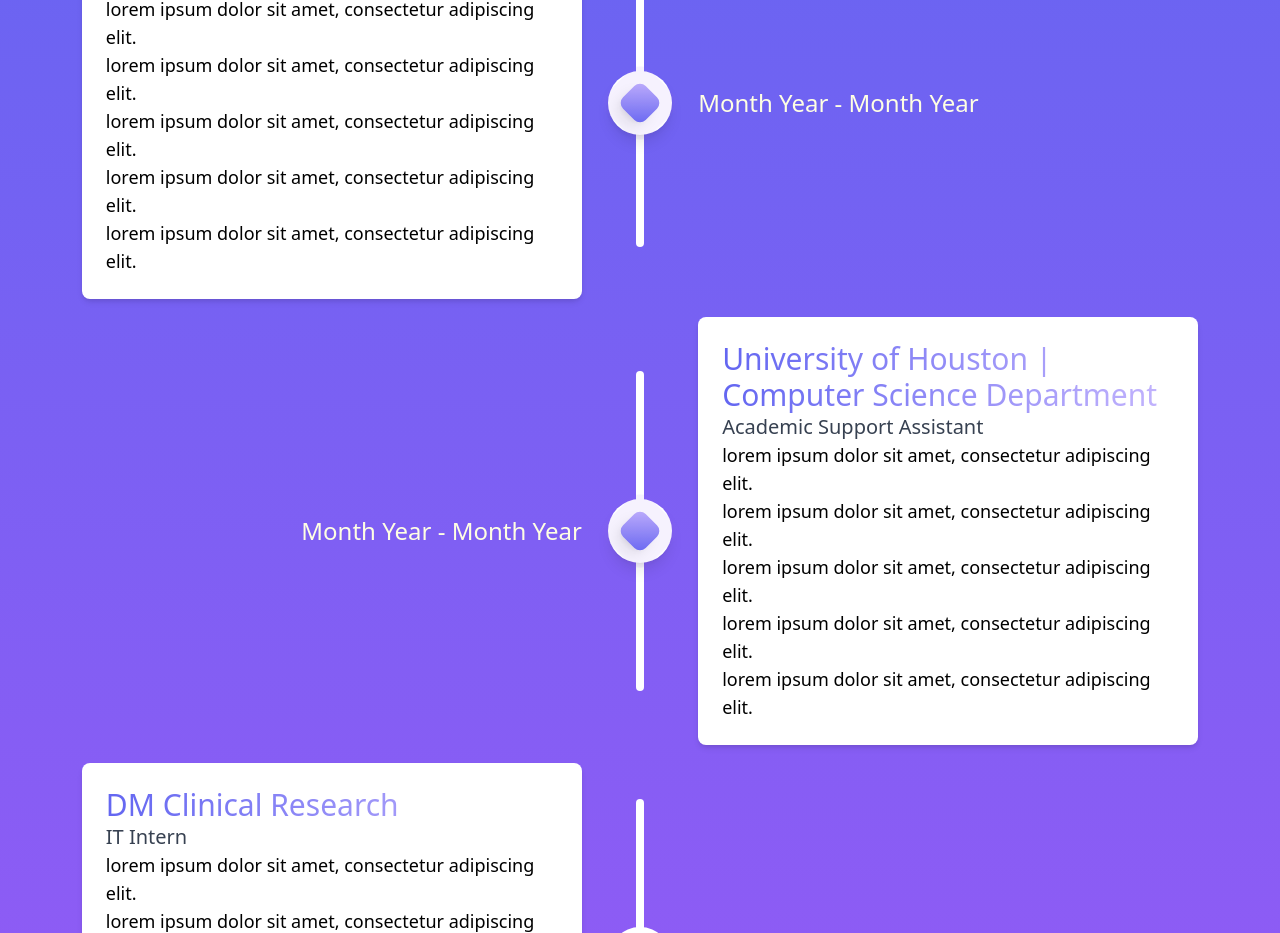
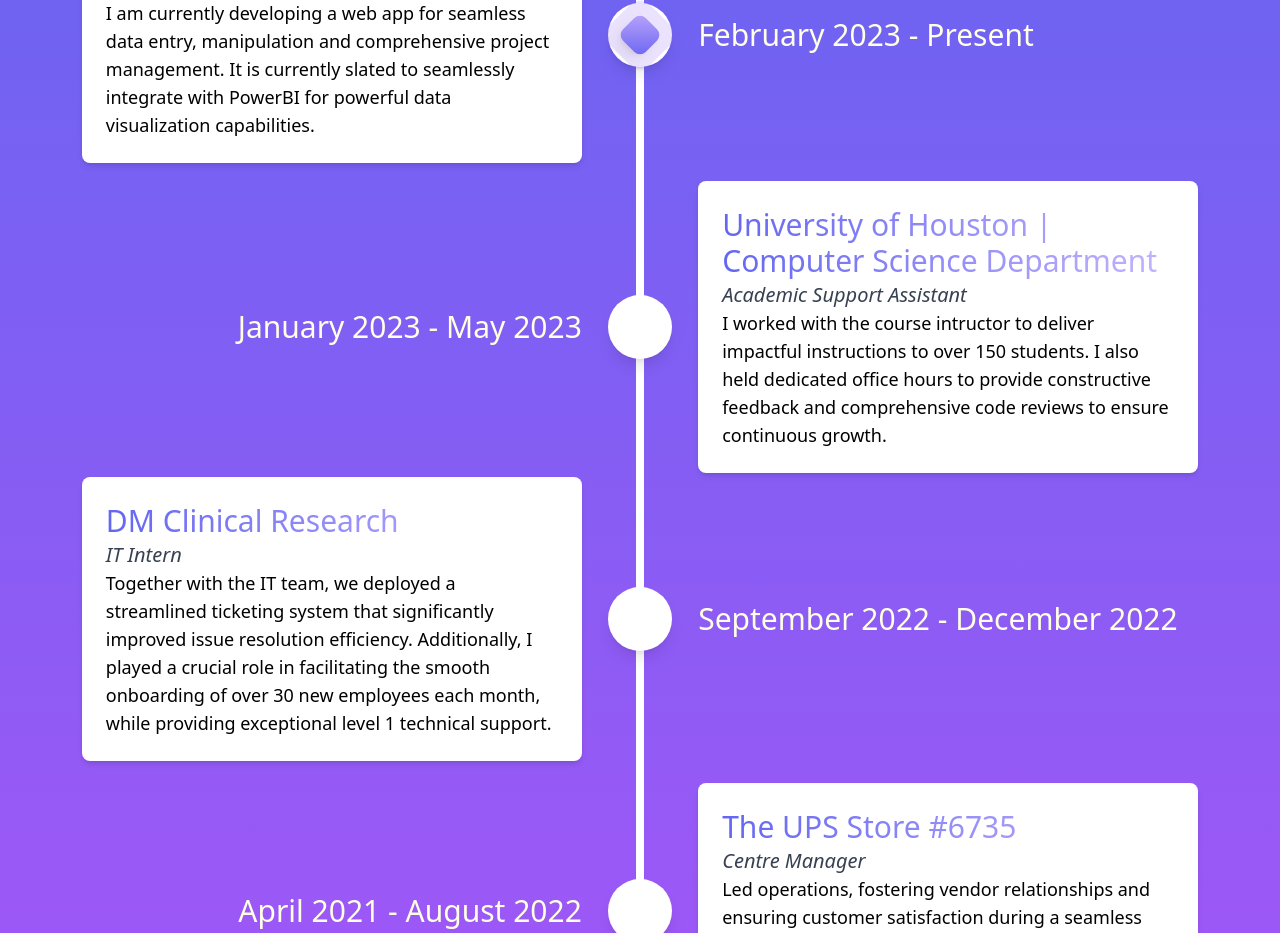
Before and after one commit to WahabJI/my-project, a Next.js app: page / in a window 1280 px wide. Shown: the part 1867-2800 px from the top of the page. Built offline with nearby package versions, Linux system fonts and the light colour scheme.

Commit message:
added text to projects sections

```diff
--- a/components/sections/ExperienceSection.tsx
+++ b/components/sections/ExperienceSection.tsx
@@ -17,15 +17,11 @@
                 <div className={`bg-white w-[500px] min-h-44 rounded-lg shadow-md p-6 transform transition-all duration-500 ${!props.isVisible2 ? '-translate-x-full opacity-0' : 'translate-x-0 opacity-100'} ${props.isVisible2? 'delay-100' : ''} `}>
                   {/* Content goes here */}
 
-                  <h1 className="text-3xl bg-gradient-to-r from-indigo-500 to-violet-300 bg-clip-text text-transparent">Plug Power</h1>
+                  <h1 className="text-3xl bg-gradient-to-r from-indigo-500 to-violet-300 bg-clip-text text-transparent py-0.5">Plug Power</h1>
                   <h2 className="text-gray-700 text-xl italic">Software Engineering Intern</h2>
-                  <ul className="text-lg">
-                    <li className="">lorem ipsum dolor sit amet, consectetur adipiscing elit. </li>
-                    <li className="">lorem ipsum dolor sit amet, consectetur adipiscing elit. </li>
-                    <li className="">lorem ipsum dolor sit amet, consectetur adipiscing elit. </li>
-                    <li className="">lorem ipsum dolor sit amet, consectetur adipiscing elit. </li>
-                    <li className="">lorem ipsum dolor sit amet, consectetur adipiscing elit. </li>
-                  </ul>
+                  <div className="text-lg">
+                    <p>I am currently developing a web app for seamless data entry, manipulation and comprehensive project management. It is currently slated to seamlessly integrate with PowerBI for powerful data visualization capabilities.</p>
+                  </div>
                 </div>
               </div>
 
@@ -35,35 +31,31 @@
               </div>
 
               <div className="flex justify-start col-span-5 items-center">
-                  <p className={`text-beige text-center text-2xl ${!props.isVisible2 ? 'translate-x-full opacity-0' : 'translate-x-0 opacity-100'} transition-transform duration-500 ${props.isVisible2? 'delay-100' : ''}`}>
-                    Month Year - Month Year
+                  <p className={`text-beige text-center text-3xl ${!props.isVisible2 ? 'translate-x-full opacity-0' : 'translate-x-0 opacity-100'} transition-transform duration-500 ${props.isVisible2? 'delay-100' : ''}`}>
+                    February 2023 - Present
                   </p>
               </div>
 
 
               <div className="col-span-5 flex justify-end items-center">
-                <p className={`text-beige text-center text-2xl ${!props.isVisible2 ? '-translate-x-full opacity-0' : 'translate-x-0 opacity-100'} transition-transform duration-500 ${props.isVisible2? 'delay-300' : ''}`}>
-                  Month Year - Month Year
+                <p className={`text-beige text-center text-3xl ${!props.isVisible2 ? '-translate-x-full opacity-0' : 'translate-x-0 opacity-100'} transition-transform duration-500 ${props.isVisible2? 'delay-300' : ''}`}>
+                  January 2023 - May 2023
                 </p>
               </div>
 
               <div className="flex justify-center items-center">
-                <div className={`bg-white shadow-lg rounded-full transition-all duration-500 delay-100 z-50 ${props.isVisible2? 'h-16 w-16 opacity-1' : 'h-4 w-4 opacity-0.5'} flex justify-center items-center` } ><div className="bg-gradient-to-tl shadow-lg from-indigo-500 to-violet-300 w-1/2 h-1/2 rounded-lg rotate-45"><div className="bg-violet-500/80 w-full h-full animate-ping rounded-lg"/></div></div>
+                <div className={`bg-white shadow-lg rounded-full transition-all duration-500 delay-100 z-50 ${props.isVisible2? 'h-16 w-16 opacity-1' : 'h-4 w-4 opacity-0.5'} flex justify-center items-center` } ></div>
                 <div className="absolute w-2 h-80 bg-white my-2 rounded-full"></div>
               </div>
 
               <div className="col-span-5 flex justify-start items-center">
                 <div className={`bg-white w-[500px] min-h-44 rounded-lg shadow-md p-6 transform transition-all duration-500 ${!props.isVisible2 ? ' translate-x-full opacity-0' : 'translate-x-0 opacity-100'} ${props.isVisible2? 'delay-300' : ''} `}>
                   {/* Content goes here */}
-                  <h1 className="text-3xl bg-gradient-to-r from-indigo-500 to-violet-300 bg-clip-text text-transparent">University of Houston | Computer Science Department</h1>
-                  <h2 className="text-gray-700 text-xl">Academic Support Assistant</h2>
-                  <ul className="text-lg">
-                    <li className="">lorem ipsum dolor sit amet, consectetur adipiscing elit. </li>
-                    <li className="">lorem ipsum dolor sit amet, consectetur adipiscing elit. </li>
-                    <li className="">lorem ipsum dolor sit amet, consectetur adipiscing elit. </li>
-                    <li className="">lorem ipsum dolor sit amet, consectetur adipiscing elit. </li>
-                    <li className="">lorem ipsum dolor sit amet, consectetur adipiscing elit. </li>
-                  </ul>
+                  <h1 className="text-3xl bg-gradient-to-r from-indigo-500 to-violet-300 bg-clip-text text-transparent py-0.5">University of Houston | Computer Science Department</h1>
+                  <h2 className="text-gray-700 text-xl italic">Academic Support Assistant</h2>
+                  <div className="text-lg">
+                    <p>I worked with the course intructor to deliver impactful instructions to over 150 students. I also held dedicated office hours to provide constructive feedback and comprehensive code reviews to ensure continuous growth.</p>
+                  </div>
                 </div>
               </div>
 
@@ -75,15 +67,11 @@
               <div className="col-span-5 flex justify-end items-center">
                 <div className={`bg-white w-[500px] min-h-44 rounded-lg shadow-md p-6 transform transition-all duration-500 ${!props.isVisible3 ? '-translate-x-full opacity-0' : 'translate-x-0 opacity-100'} ${props.isVisible3? 'delay-300' : ''} `}>
                   {/* Content goes here */}
-                  <h1 className="text-3xl bg-gradient-to-r from-indigo-500 to-violet-300 bg-clip-text text-transparent" ref={props.myElementRef3}>DM Clinical Research</h1>
-                  <h2 className="text-gray-700 text-xl">IT Intern</h2>
-                  <ul className="text-lg">
-                    <li className="">lorem ipsum dolor sit amet, consectetur adipiscing elit. </li>
-                    <li className="">lorem ipsum dolor sit amet, consectetur adipiscing elit. </li>
-                    <li className="">lorem ipsum dolor sit amet, consectetur adipiscing elit. </li>
-                    <li className="">lorem ipsum dolor sit amet, consectetur adipiscing elit. </li>
-                    <li className="">lorem ipsum dolor sit amet, consectetur adipiscing elit. </li>
-                  </ul>
+                  <h1 className="text-3xl bg-gradient-to-r from-indigo-500 to-violet-300 bg-clip-text text-transparent py-0.5" ref={props.myElementRef3}>DM Clinical Research</h1>
+                  <h2 className="text-gray-700 text-xl italic">IT Intern</h2>
+                  <div className="text-lg">
+                    <p>Together with the IT team, we deployed a streamlined ticketing system that significantly improved issue resolution efficiency. Additionally, I played a crucial role in facilitating the smooth onboarding of over 30 new employees each month, while providing exceptional level 1 technical support.</p>
+                  </div>
                 </div>
               </div>
 
@@ -93,14 +81,14 @@
               </div>
 
               <div className="col-span-5 flex justify-start items-center">
-                <p className={`text-beige text-center text-2xl ${!props.isVisible3 ? 'translate-x-full opacity-0' : 'translate-x-0 opacity-100'} transition-transform duration-500 ${props.isVisible3? 'delay-300' : ''}`}>
-                  Month Year - Month Year
+                <p className={`text-beige text-center text-3xl ${!props.isVisible3 ? 'translate-x-full opacity-0' : 'translate-x-0 opacity-100'} transition-transform duration-500 ${props.isVisible3? 'delay-300' : ''}`}>
+                  September 2022 - December 2022
                 </p>
               </div>
 
               <div className="col-span-5 flex justify-end items-center">
-                <p className={`text-beige text-center text-2xl ${!props.isVisible3 ? '-translate-x-full opacity-0' : 'translate-x-0 opacity-100'} transition-transform duration-500 ${props.isVisible3? 'delay-500' : ''}`}>
-                  Month Year - Month Year
+                <p className={`text-beige text-center text-3xl ${!props.isVisible3 ? '-translate-x-full opacity-0' : 'translate-x-0 opacity-100'} transition-transform duration-500 ${props.isVisible3? 'delay-500' : ''}`}>
+                  April 2021 - August 2022
                 </p>
               </div>
 
@@ -112,15 +100,11 @@
               <div className="col-span-5 flex justify-start items-center">
                 <div className={`bg-white w-[500px] min-h-44 rounded-lg shadow-md p-6 transform transition-all duration-500 ${!props.isVisible3 ? 'translate-x-full opacity-0' : 'translate-x-0 opacity-100'} ${props.isVisible3? 'delay-500' : ''} `}>
                   {/* Content goes here */}
-                  <h1 className="text-3xl bg-gradient-to-r from-indigo-500 to-violet-300 bg-clip-text text-transparent" ref={props.myElementRef3}>The UPS Store #6735</h1>
-                  <h2 className="text-gray-700 text-xl">Centre Manager</h2>
-                  <ul className="text-lg">
-                    <li className="">lorem ipsum dolor sit amet, consectetur adipiscing elit. </li>
-                    <li className="">lorem ipsum dolor sit amet, consectetur adipiscing elit. </li>
-                    <li className="">lorem ipsum dolor sit amet, consectetur adipiscing elit. </li>
-                    <li className="">lorem ipsum dolor sit amet, consectetur adipiscing elit. </li>
-                    <li className="">lorem ipsum dolor sit amet, consectetur adipiscing elit. </li>
-                  </ul>
+                  <h1 className="text-3xl bg-gradient-to-r from-indigo-500 to-violet-300 bg-clip-text text-transparent py-0.5" ref={props.myElementRef3}>The UPS Store #6735</h1>
+                  <h2 className="text-gray-700 text-xl italic">Centre Manager</h2>
+                  <div className="text-lg">
+                    <p>Led operations, fostering vendor relationships and ensuring customer satisfaction during a seamless franchise transition. I also played a key role in team recruitment and management to drive outstanding results.</p>
+                  </div>
                 </div>
               </div>
 
--- a/components/sections/ExperienceSectionResponsive.tsx
+++ b/components/sections/ExperienceSectionResponsive.tsx
@@ -48,10 +48,12 @@
                         <p className="text-gray-600">Job Description</p>
                         <p className="text-gray-600">lorem ipsum delor</p>
                     </div>
-                    <div className="bg-white p-4 shadow-md h-40 mt-4 rounded-xl">
+                    <div className="bg-white p-4 shadow-md min-h-40 mt-4 rounded-xl">
                         <h2 className="text-lg font-bold">Job Title</h2>
                         <p className="text-gray-600">Job Description</p>
-                        <p className="text-gray-600">lorem ipsum delor</p>
+                        <p className="text-gray-600">Collaborated with the IT team to implement and deploy a streamlined ticketing system, enhancing efficiency in resolving daily operational issues.
+Facilitated smooth onboarding of more than 30 new employees monthly by creating credentials and configuring work laptops.
+Delivered exceptional level 1 technical support, promptly addressing software troubleshooting and resolving issues to ensure seamless employee productivity.</p>
                     </div>
                     <div className="bg-white p-4 shadow-md h-40 mt-4 rounded-xl">
                         <h2 className="text-lg font-bold">Job Title</h2>
```
